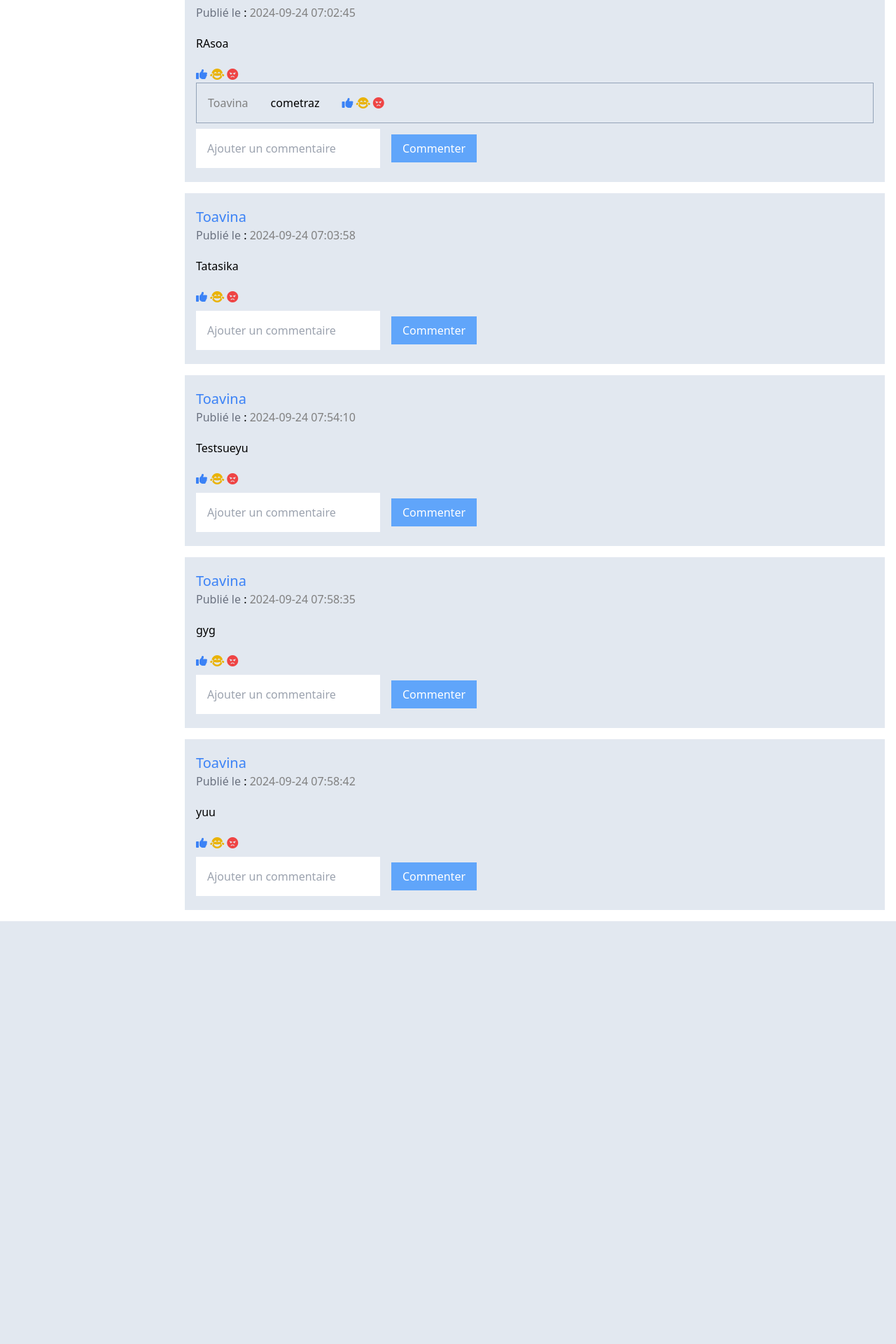
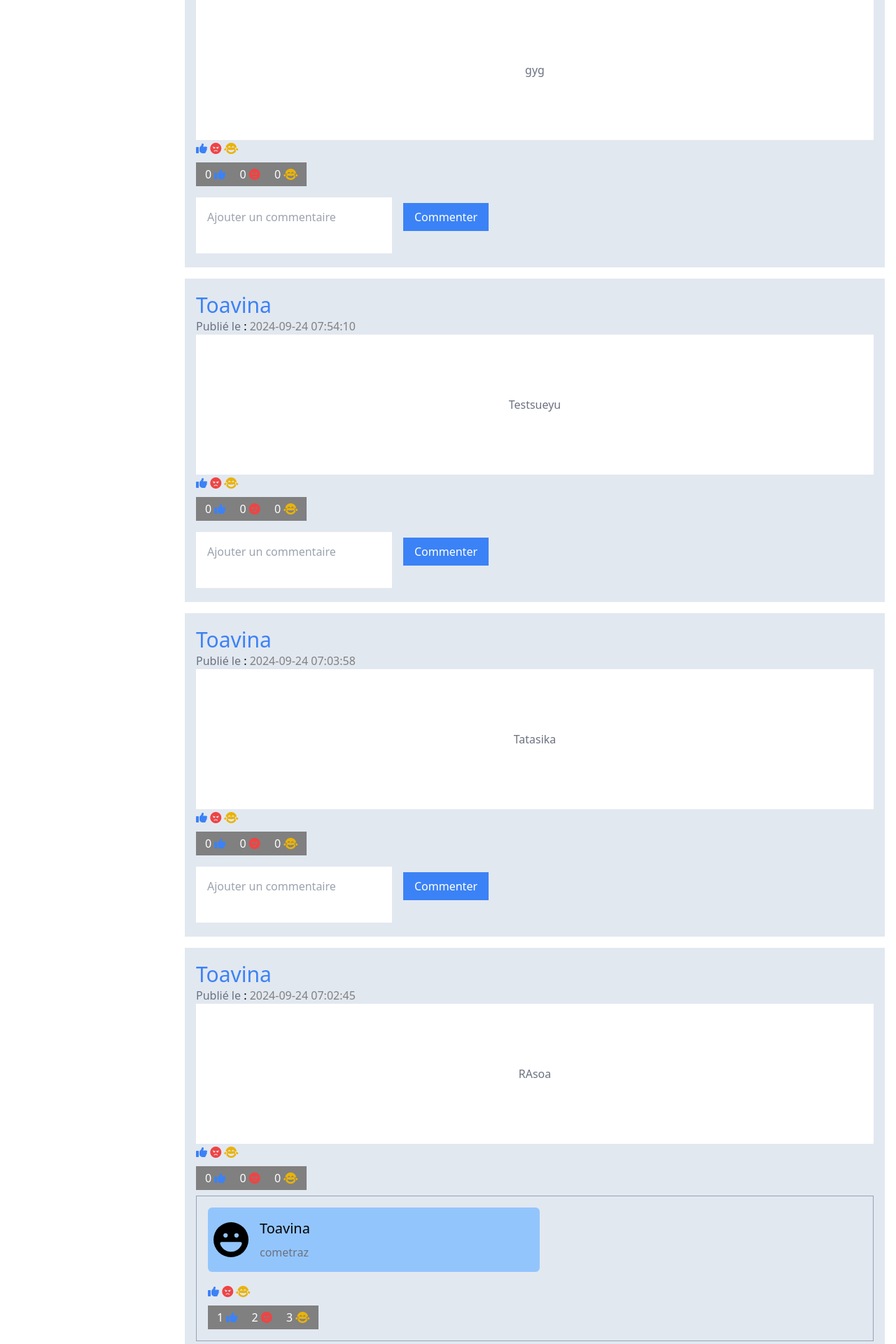
Before and after one commit to ToavinaJr/Tatasika, a PHP site: page /home.php in a window 1280 px wide. Shown: the part 800-2720 px from the top of the page at 70% size. Before the commit the page ends 2116 px from the top, so only its background shows below. Run offline with PHP 8.4, Linux system fonts and the light colour scheme; the visitor is signed in with stand-in values (Sample User, id 1); data comes from the database, SQL or seed files in the repository; some libraries are stand-ins or nearby versions.

```diff
--- a/components/Commentaire.php
+++ b/components/Commentaire.php
@@ -3,15 +3,31 @@ require_once "Reaction.php";
 
 function Commentaire($contenu, $nomCommentataire, $id_publication) {
 ?>
-    <div class="flex gap-8 border border-slate-400 p-4">
+    <div class="flex flex-col gap-4 border border-slate-400 p-4">
+        <div class="flex gap-2 w-full bg-blue-300 p-2 rounded-md" style="width: fit-content;">
+            <div class="flex gap-4">
+                <img
+                    src="../img/face-laugh-solid.svg"
+                    class="w- h-4 rounded-full"
+                    alt=""
+                    width="50px"
+                    height="50px"
+                />
+            </div>
+            <div class="flex flex-col gap-2  p-2 rounded-md" style="width: 400px;">
+                <span class="text-xl">
+                    <?php echo $nomCommentataire; ?>
+                </span>
 
-        <h4 style='color:gray;'>
-            <?php echo $nomCommentataire; ?>
-        </h4>
-        <p class='contenu'>
-            <?php echo $contenu; ?>
-        </p>
-        <?php Reaction("commentaire", $id_publication); ?>
+                <p class='contenu text-gray-500 '>
+                    <?php echo $contenu; ?>
+                </p>
+            </div>
+        </div>
+
+        <?php
+            Reaction("commentaire", $id_publication, 1, 2, 3);
+        ?>
     </div>
 <?php
 }
--- a/components/Reaction.php
+++ b/components/Reaction.php
@@ -1,18 +1,30 @@
 <?php
-    function Reaction($target, $idTarget) {
+    function Reaction($target, $idTarget, $countLike, $countAngry, $countHaha) {
 ?>
-    <div class ="reaction">
+    <div class ="reaction flex flex-col gap-2">
+        <div>
             <a href="handle_reaction.php?type=love&target=<?php echo $target; ?>&id_target=<?php echo $idTarget; ?>">
                 <i class="text-blue-500 fa-solid fa-thumbs-up"></i>
                 <!-- Love -->
             </a>
-        <a href="handle_reaction.php?type=angry&target=<?php echo $target; ?>&id_target=<?php echo $idTarget; ?>">
+            <a
+                href="handle_reaction.php?type=angry&target=<?php echo $target; ?>&id_target=<?php echo $idTarget; ?>">
+                <i class="text-red-500 fa-solid fa-face-angry"></i>
+            </a>
+            <a
+                href="handle_reaction.php?type=haha&target=<?php echo $target; ?>&id_target=<?php echo $idTarget; ?>"
+                class="w-6 h-6"
+            >
                 <i class="fa-solid fa-face-grin-tears text-yellow-500"></i>
-        </a>
-        <a href="handle_reaction.php?type=haha&target=<?php echo $target; ?>&id_target=<?php echo $idTarget; ?>">
-            <i class="text-red-500 fa-solid fa-face-angry"></i>
                 <!-- Haha -->
             </a>
+        </div>
+
+        <div class="m-2 ml-0 pl-0" style="background-color: gray; padding: 5px; width: fit-content;">
+            <span style="width: 50px;" class="text-white rounded-md p-2 pl-0 "><?= $countLike; ?> <i class="text-blue-500 fa-solid fa-thumbs-up"></i></span>
+            <span style="width: 50px;" class="text-white rounded-md p-2 pl-0 "><?= $countAngry; ?> <i class="text-red-500 fa-solid fa-face-angry"></i></span>
+            <span style="width: 50px;" class="text-white rounded-md p-2 pl-0 "><?= $countHaha; ?> <i class="fa-solid fa-face-grin-tears text-yellow-500"></i></span>
+        </div>
     </div>
 <?php
     }
--- a/home.php
+++ b/home.php
@@ -11,18 +11,21 @@
     <meta charset="UTF-8">
     <meta name="viewport" content="width=device-width, initial-scale=1.0">
     <title>Accueil - Votre Site</title>
-    <!-- <link rel="stylesheet" href="styles/home.css"> -->
     <link rel="stylesheet" href="https://cdnjs.cloudflare.com/ajax/libs/font-awesome/6.6.0/css/all.min.css" integrity="sha512-Kc323vGBEqzTmouAECnVceyQqyqdsSiqLQISBL29aUW4U/M7pSPA/gEUZQqv1cwx4OnYxTxve5UMg5GT6L4JJg==" crossorigin="anonymous" referrerpolicy="no-referrer" />
     <link rel="stylesheet" href="./output.css">
 </head>
-<body>
+<body style='height: 100vh;'>
     <div class="flex bg-blue-500 text-white p-4 text-md lg:text-xl justify-between items-center">
         <div class="text-3xl">Tata Sika</div>
-        <h1>Bienvenu <?php echo $_SESSION['user'] ;?></h1>
+        <h1>
+            Bienvenu <?php echo $_SESSION['user'] ;?>
+        </h1>
+
         <div class="bg-blue-300 p-2 rounded-md">
             <a href="logout.php" class="w-ful h-full">Deconnexion</a>
         </div>
     </div>
+
     <div class="flex flex-col md:flex-row gap-8">
         <div class="sidebar">
             <h3 class="text-3xl m-4 text-blue-500">Amis</h3>
@@ -43,7 +46,7 @@
             <h2 class="text-3xl m-4 text-blue-500 md:ml-0">Fil d'actualité</h2>
             <form class="flex flex-col md:flex-row gap-8 bg-yellow m-4 md:ml-0" action="add_publication.php" method="post">
                 <textarea class="resize-none p-4 border w-[calc(100vw - 8px) ] md:w-[70%] border-blue-500" placeholder="Quoi de neuf ?" name="publication"></textarea>
-                <button class="bg-blue-300 py-4 px-[50px] text-white rounded-sm" type="submit" >Publier</button>
+                <button class="bg-blue-500 py-4 px-[50px] text-white rounded-sm" type="submit" >Publier</button>
             </form>
 
             <div class="m-4 md:ml-0 flex flex-col gap-4">
@@ -51,7 +54,7 @@
                 // Vérifier que la connexion à la base de données est initialisée
                 if (isset($db_connexion)) {
                     // Préparer et exécuter la requête pour récupérer toutes les publications
-                    $sql_allPost = "SELECT * FROM publication";
+                    $sql_allPost = "SELECT * FROM publication ORDER BY date_creation DESC";
                     $stmtPublication = $db_connexion->prepare($sql_allPost);
                     $stmtPublication->execute();
 
@@ -91,11 +94,32 @@
                                 $btn = "<a href='deletePublication.php?delete=$id_publication' class='x-btn absolute right-4 top-4'><i class='fa-solid fa-trash' style='color: blue;'></i></a>";
 
                             // Les conteneurs de chaque pubicaton
-                            echo "<div class='bg-slate-200 p-4 py-[20px] relative'> <h3 class='post-user text-xl text-blue-500'> " . $user['nom'] . "</h3>" . "<div> <span class='text-gray-500'>Publié le </span> : <span style='color: gray;'>" . htmlspecialchars($publication['date_creation']) . " </span> " . $btn ."<div style='padding: 20px 0'>" . $publication['contenu'] . "</div></div>";
-                            Reaction("publication", $publication['id_publication']);
+                            echo "<div class='bg-slate-200 p-4 py-[20px] relative'> <h3 class='post-user text-3xl text-blue-500'> " . $user['nom'] . "</h3>" . "<div> <span class='text-gray-500'>Publié le </span> : <span style='color: gray;'>" . htmlspecialchars($publication['date_creation']) . " </span> " . $btn ."<div class='bg-white flex justify-center items-center h-[200px] mb-4 text-gray-500' style='height:200px;'>" . $publication['contenu'] . "</div></div>";
+
+                            // Compter les nombre de réaction
+
+                            // Compter les nombres de love
+                            $sql_count_reactionLike = "SELECT * FROM reaction_publication WHERE id_publication = ? AND type = ?";
+                            $statement_countLike = $db_connexion->prepare($sql_count_reactionLike);
+                            $statement_countLike->execute([$publication['id_publication'], "love"]);
+                            $countLike = count($statement_countLike->fetchAll());
+
+                            // Compter les nombres de likes
+                            $sql_count_reactionHaha = "SELECT * FROM reaction_publication WHERE id_publication = ? AND type = ?";
+                            $statement_countHaha = $db_connexion->prepare($sql_count_reactionHaha);
+                            $statement_countHaha->execute([$publication['id_publication'], "haha"]);
+                            $countHaha = count($statement_countHaha->fetchAll());
+
+                            // Compter les nombres de likes dans la publication
+                            $sql_count_reactionAngry = "SELECT * FROM reaction_publication WHERE id_publication = ? AND type = ?";
+                            $statement_countAngry = $db_connexion->prepare($sql_count_reactionAngry);
+                            $statement_countAngry->execute([$publication['id_publication'], "angry"]);
+                            $countAngry = count($statement_countAngry->fetchAll());
+
+                            Reaction("publication", $publication['id_publication'], $countLike, $countAngry, $countHaha);
 
                             // Afficher tous les commentaires
-                            echo "<div class='comments flex flex-col gap-2'>";
+                            echo "<div class='comments flex flex-col gap-2 my-2'>";
                             foreach ($commentairesList as $com) {
                                 $sql_nomCommentataire = "SELECT * FROM compte WHERE id = ?";
                                 $stmt_nomCommentaire = $db_connexion->prepare($sql_nomCommentataire);
@@ -106,7 +130,7 @@
                             }
                             echo "</div>";
 
-                            echo "<form action='add_commentaire.php' method='get' class='flex flex-col md:flex-row items-start gap-4 md:mt-2' ><input type='text' class='p-4' placeholder='Ajouter un commentaire' name='contenu'/> <button class='bg-blue-400 px-4 py-2 my-2 text-white' type='submit' value='$id_publication' name='id_publication'>Commenter</button></form>";
+                            echo "<form action='add_commentaire.php' method='get' class='flex flex-col md:flex-row items-start gap-4 md:mt-2' ><textarea type='text' class='p-4' placeholder='Ajouter un commentaire' style='resize:none; width: 280px;' name='contenu'></textarea> <button class='bg-blue-500 px-4 py-2 my-2 text-white' type='submit' value='$id_publication' name='id_publication' style='resize: none;'>Commenter</button></form>";
                             echo "</div>";
                         }
                     } else {
--- a/index.php
+++ b/index.php
@@ -10,7 +10,7 @@
 <body class="bg-slate-50 w-[100vw] h-[100vh] flex justify-center items-center">
     <div class="w-full h-full flex justify-center items-center p-12">
         <div class="bg-white backdrop-blur-sm rounded-md p-8 shadow-md border border-slate-200 text-center w-[500px]">
-            <h1 class="text-3xl text-blue-500">Bienvenue sur notre site !</h1>
+            <h1 class="text-3xl text-blue-500">Bienvenue sur Tata Sika !</h1>
             <p class="text-slate-500 my-4">Nous sommes ravis de vous accueillir. Veuillez vous connecter ou vous inscrire pour continuer.</p>
             <div class="flex flex-col justify-center items-center gap-4 pt-4" >
                 <a href="signup.php" class="text-md text-white bg-blue-500 hover:bg-blue-800 rounded-md p-4 px-8 w-[200px] backdrop-blur-md" id="sign-up="signup.php" class="text-white bg-red-500 rounded-md p-4 text-xl &w-[200px] backdrop-blur-md" id="sign-up">Inscription</a>
```
Also changed, not shown: handle_reaction.php (+13 -8 lines), config.php (indentation only). Lines whose indentation alone changed are shown as unchanged.
